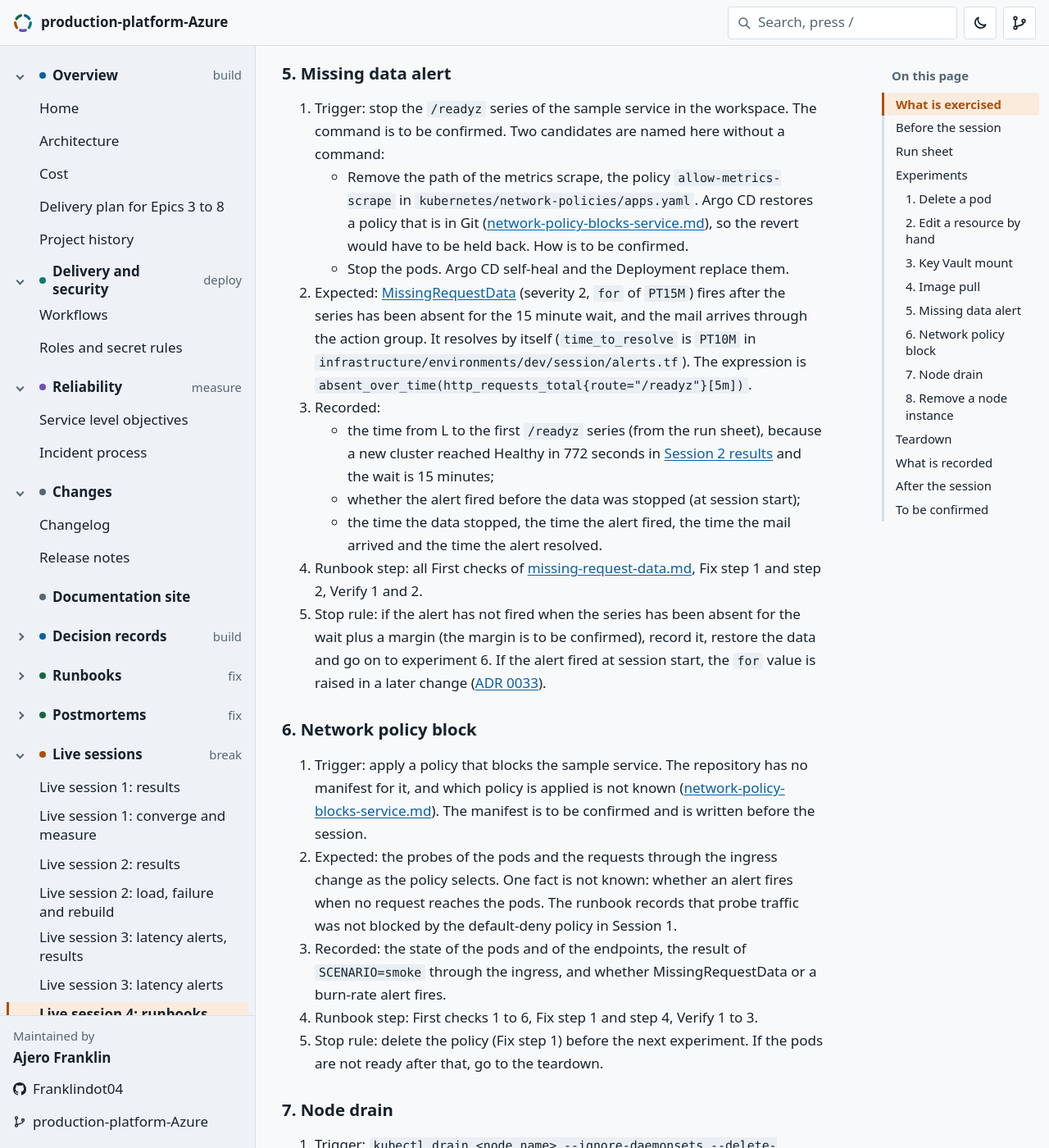
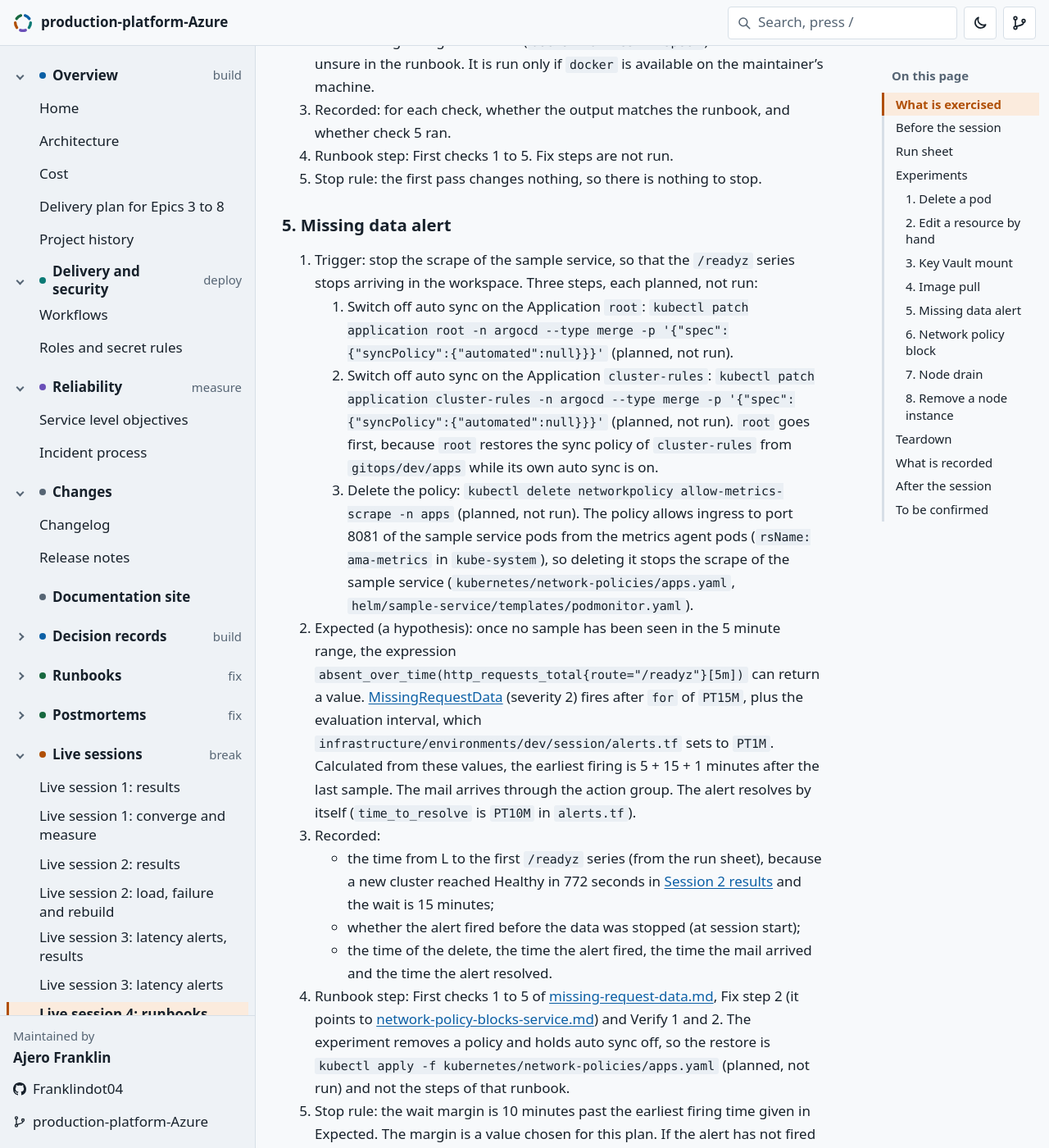
Before and after one commit to Franklindot04/production-platform-Azure, a Jekyll site: the page built from docs/sessions/session-4.md, in a window 1280 px wide and 1400 px high, scrolled down 5022 px. Shown: the whole window at 82% size. Built offline with Jekyll 4.4.1, drawn with Linux system fonts in a browser that asks for light colours; some web fonts are replaced; our own code applies the rules of GitHub Pages for plain Markdown files; comment, search, counter and statistics services are not loaded; some of the changed text lies outside the part shown.

Commit message:
fill in the experiment commands in the session 4 plan (#143)

```diff
--- a/docs/sessions/session-4.md
+++ b/docs/sessions/session-4.md
@@ -56,6 +56,8 @@ Times are not promised. L is the moment the sample service is healthy after the
 | Wrap up | Cost snapshot, saved output | The commands in [cost.md](../cost.md) (planned, not run) | Files saved |
 | Teardown | Destroy and check | See Teardown | The output of `check` |
 
+Auto sync on `root` and `cluster-rules` is switched off in experiment 5 and back on at the end of experiment 6.
+
 The order puts the cheap experiments first. Experiments 7 and 8 come last, because both use the room that the two nodes have, and a failure there can leave pods pending. Every stop rule below ends in the teardown.
 
 ## Experiments
@@ -72,23 +74,23 @@ Each experiment has five fields: trigger, expected result, what is recorded, the
 
 ### 2. Edit a resource by hand
 
-1. Trigger: a hand edit of the Deployment `sample-service` with `kubectl` (command to be confirmed). The expected revert is by Argo CD self-heal.
+1. Trigger: `kubectl scale deployment sample-service -n apps --replicas=3` (planned, not run). The chart sets `replicaCount` to 2 in `helm/sample-service/values.yaml`, and Argo CD self-heal on the Application `sample-service` reverts the change. The quota of `apps` allows the third pod: three pods request 75m CPU and 96Mi memory against 500m and 1Gi, and the quota allows 20 pods (`kubernetes/quotas/apps.yaml`).
 2. Expected: the Application goes `OutOfSync` and back to `Synced`, and the value returns to the one in Git ([argocd-drift.md](../runbooks/argocd-drift.md)). A change on `main` was synced in up to about 3 minutes in Session 1.
-3. Recorded: `kubectl get application sample-service -n argocd -w`, the time until `Synced`, and the value read in Verify step 2.
+3. Recorded: `kubectl get application sample-service -n argocd -w`, the time until `Synced`, the time until the Deployment shows 2 replicas again, and the value read in Verify step 2.
 4. Runbook step: First checks 1 to 3, Fix step 1, Verify 1 and 2. Fix step 3 (the refresh annotation) is run only if the Application stays `OutOfSync`.
 5. Stop rule: if the Application stays `OutOfSync` after Fix step 3, record it and go to the teardown.
 
 ### 3. Key Vault mount
 
-1. Trigger: none. A fault is not staged in the first pass. The read-only First checks 3 to 6 of [key-vault-mount-fails.md](../runbooks/key-vault-mount-fails.md) run on the healthy cluster. A way to stage a fault is to be confirmed.
+1. Trigger: none. No fault is staged on this page. The read-only First checks 3 to 6 of [key-vault-mount-fails.md](../runbooks/key-vault-mount-fails.md) run on the healthy cluster.
 2. Expected: the checks show the Helm parameter names, the `SecretProviderClass`, the service account annotation and the driver. Check 7 shows the secret ID and not the value.
 3. Recorded: for each check, whether the output matches what the runbook says. Where a command differs, the line to change in the runbook.
-4. Runbook step: First checks 1 to 7. Fix steps are not run unless a fault is staged. Verify step 2 (`ls /mnt/secrets`) is run, and its result is recorded, because the runbook says it may fail on this image.
+4. Runbook step: First checks 1 to 7. Fix steps are not run, because no fault is staged. Verify step 2 (`ls /mnt/secrets`) is run, and its result is recorded, because the runbook says it may fail on this image.
 5. Stop rule: the first pass changes nothing, so there is nothing to stop.
 
 ### 4. Image pull
 
-1. Trigger: none in the first pass. The read-only First checks 1 to 4 of [image-pull-refused.md](../runbooks/image-pull-refused.md) run on the healthy cluster. A way to stage a refusal is to be confirmed. [bad-image-tag.md](../runbooks/bad-image-tag.md) was exercised in Session 2 with a bad tag.
+1. Trigger: none in the first pass. The read-only First checks 1 to 4 of [image-pull-refused.md](../runbooks/image-pull-refused.md) run on the healthy cluster. No refusal is staged on this page. [bad-image-tag.md](../runbooks/bad-image-tag.md) was exercised in Session 2 with a bad tag.
 2. Expected: the checks show the image and the tag that the pods asked for, and when the tag changed. Check 5 (`docker manifest inspect`) is marked unsure in the runbook. It is run only if `docker` is available on the maintainer's machine.
 3. Recorded: for each check, whether the output matches the runbook, and whether check 5 ran.
 4. Runbook step: First checks 1 to 5. Fix steps are not run.
@@ -96,24 +98,25 @@ Each experiment has five fields: trigger, expected result, what is recorded, the
 
 ### 5. Missing data alert
 
-1. Trigger: stop the `/readyz` series of the sample service in the workspace. The command is to be confirmed. Two candidates are named here without a command:
-   - Remove the path of the metrics scrape, the policy `allow-metrics-scrape` in `kubernetes/network-policies/apps.yaml`. Argo CD restores a policy that is in Git ([network-policy-blocks-service.md](../runbooks/network-policy-blocks-service.md)), so the revert would have to be held back. How is to be confirmed.
-   - Stop the pods. Argo CD self-heal and the Deployment replace them.
-2. Expected: [MissingRequestData](../adr/0033-missing-data-alert.md) (severity 2, `for` of `PT15M`) fires after the series has been absent for the 15 minute wait, and the mail arrives through the action group. It resolves by itself (`time_to_resolve` is `PT10M` in `infrastructure/environments/dev/session/alerts.tf`). The expression is `absent_over_time(http_requests_total{route="/readyz"}[5m])`.
+1. Trigger: stop the scrape of the sample service, so that the `/readyz` series stops arriving in the workspace. Three steps, each planned, not run:
+   1. Switch off auto sync on the Application `root`: `kubectl patch application root -n argocd --type merge -p '{"spec":{"syncPolicy":{"automated":null}}}'` (planned, not run).
+   2. Switch off auto sync on the Application `cluster-rules`: `kubectl patch application cluster-rules -n argocd --type merge -p '{"spec":{"syncPolicy":{"automated":null}}}'` (planned, not run). `root` goes first, because `root` restores the sync policy of `cluster-rules` from `gitops/dev/apps` while its own auto sync is on.
+   3. Delete the policy: `kubectl delete networkpolicy allow-metrics-scrape -n apps` (planned, not run). The policy allows ingress to port 8081 of the sample service pods from the metrics agent pods (`rsName: ama-metrics` in `kube-system`), so deleting it stops the scrape of the sample service (`kubernetes/network-policies/apps.yaml`, `helm/sample-service/templates/podmonitor.yaml`).
+2. Expected (a hypothesis): once no sample has been seen in the 5 minute range, the expression `absent_over_time(http_requests_total{route="/readyz"}[5m])` can return a value. [MissingRequestData](../adr/0033-missing-data-alert.md) (severity 2) fires after `for` of `PT15M`, plus the evaluation interval, which `infrastructure/environments/dev/session/alerts.tf` sets to `PT1M`. Calculated from these values, the earliest firing is 5 + 15 + 1 minutes after the last sample. The mail arrives through the action group. The alert resolves by itself (`time_to_resolve` is `PT10M` in `alerts.tf`).
 3. Recorded:
    - the time from L to the first `/readyz` series (from the run sheet), because a new cluster reached Healthy in 772 seconds in [Session 2 results](session-2-results.md) and the wait is 15 minutes;
    - whether the alert fired before the data was stopped (at session start);
-   - the time the data stopped, the time the alert fired, the time the mail arrived and the time the alert resolved.
-4. Runbook step: all First checks of [missing-request-data.md](../runbooks/missing-request-data.md), Fix step 1 and step 2, Verify 1 and 2.
-5. Stop rule: if the alert has not fired when the series has been absent for the wait plus a margin (the margin is to be confirmed), record it, restore the data and go on to experiment 6. If the alert fired at session start, the `for` value is raised in a later change ([ADR 0033](../adr/0033-missing-data-alert.md)).
+   - the time of the delete, the time the alert fired, the time the mail arrived and the time the alert resolved.
+4. Runbook step: First checks 1 to 5 of [missing-request-data.md](../runbooks/missing-request-data.md), Fix step 2 (it points to [network-policy-blocks-service.md](../runbooks/network-policy-blocks-service.md)) and Verify 1 and 2. The experiment removes a policy and holds auto sync off, so the restore is `kubectl apply -f kubernetes/network-policies/apps.yaml` (planned, not run) and not the steps of that runbook.
+5. Stop rule: the wait margin is 10 minutes past the earliest firing time given in Expected. The margin is a value chosen for this plan. If the alert has not fired by then, record it, restore the policy with `kubectl apply -f kubernetes/network-policies/apps.yaml` (planned, not run), and go on to experiment 6 with auto sync still off. If it fired, restore the policy the same way once the firing and the mail are recorded, then record the resolution, which needs the data back. If the alert fired at session start, the `for` value is raised in a later change ([ADR 0033](../adr/0033-missing-data-alert.md)).
 
 ### 6. Network policy block
 
-1. Trigger: apply a policy that blocks the sample service. The repository has no manifest for it, and which policy is applied is not known ([network-policy-blocks-service.md](../runbooks/network-policy-blocks-service.md)). The manifest is to be confirmed and is written before the session.
-2. Expected: the probes of the pods and the requests through the ingress change as the policy selects. One fact is not known: whether an alert fires when no request reaches the pods. The runbook records that probe traffic was not blocked by the default-deny policy in Session 1.
+1. Trigger: with auto sync still off from experiment 5, `kubectl delete networkpolicy allow-ingress-controller -n apps` (planned, not run). A NetworkPolicy cannot deny by itself, because `default-deny` and the allow policies add up, so the block is the removal of an allow policy. `allow-ingress-controller` allows ingress to port 8080 of the sample service pods from the namespace `app-routing-system`, which is the path of the managed ingress (`kubernetes/network-policies/apps.yaml`).
+2. Expected: requests through the ingress stop reaching the pods. The runbook records that probe traffic was not blocked by the default-deny policy in Session 1. One fact is not known: whether an alert fires when no request reaches the pods.
 3. Recorded: the state of the pods and of the endpoints, the result of `SCENARIO=smoke` through the ingress, and whether MissingRequestData or a burn-rate alert fires.
-4. Runbook step: First checks 1 to 6, Fix step 1 and step 4, Verify 1 to 3.
-5. Stop rule: delete the policy (Fix step 1) before the next experiment. If the pods are not ready after that, go to the teardown.
+4. Runbook step: First checks 1 to 6 and Verify 1 to 3 of [network-policy-blocks-service.md](../runbooks/network-policy-blocks-service.md). Its Fix step 1 deletes a policy that was added by hand. This experiment removes a policy instead, so the fix is `kubectl apply -f kubernetes/network-policies/apps.yaml` (planned, not run). Fix step 2 does not apply, because auto sync is off. Fix step 4 (do not delete `default-deny`) applies.
+5. Stop rule: restore the policy with `kubectl apply -f kubernetes/network-policies/apps.yaml` (planned, not run). Then switch auto sync back on with `kubectl patch application root -n argocd --type merge -p '{"spec":{"syncPolicy":{"automated":{"prune":true,"selfHeal":true}}}}'` (planned, not run), the block that `gitops/dev/root-application.yaml` holds, so that `root` restores `cluster-rules` from Git. Check with `kubectl get application -n argocd` (planned, not run) that `root` and `cluster-rules` show auto sync again. If the pods are not ready after that, go to the teardown.
 
 ### 7. Node drain
 
@@ -174,11 +177,5 @@ Planned, not done:
 Each item below is a command or a value that the repository does not give. It is confirmed or replaced before the session.
 
 1. The time box and the stop point for teardown.
-2. The hand edit of experiment 2 (the `kubectl` command and the field).
-3. A way to stage a Key Vault mount fault (experiment 3), if a second pass is wanted.
-4. A way to stage an image pull refusal (experiment 4), if a second pass is wanted.
-5. The command that stops the `/readyz` series for experiment 5, and how Argo CD is held back from restoring it.
-6. The margin to wait after the 15 minute wait in experiment 5.
-7. The manifest of the blocking policy for experiment 6.
-8. The command that removes a node instance (experiment 8).
-9. A way to cause a failed destroy (#89).
+2. The command that removes a node instance (experiment 8).
+3. A way to cause a failed destroy (#89).
```
